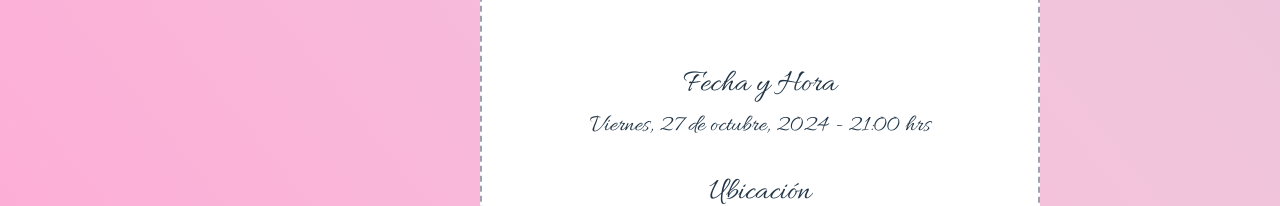
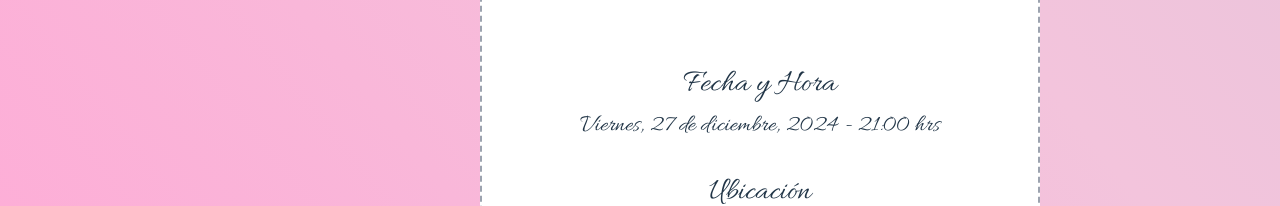
Before and after one commit to FabianCordobes/xvparty, a React (Vite) app: page / in a window 1280 px wide. Shown: the part 916-1122 px from the top of the page. Built offline with nearby package versions, Linux system fonts and the light colour scheme.

Commit message:
ultimos cambios

```diff
--- a/src/components/DetailsSection.jsx
+++ b/src/components/DetailsSection.jsx
@@ -56,7 +56,7 @@ const DetailsSection = () => {
           transition={{ duration: 0.8, delay: 0.6 }}
         >
           <h3 className="text-[2rem] font-extrabold">Fecha y Hora</h3>
-          <p className="text-[1.5rem]">Viernes, 27 de octubre, 2024 - 21:00 hrs</p>
+          <p className="text-[1.5rem]">Viernes, 27 de diciembre, 2024 - 21:00 hrs</p>
         </motion.div>
 
         {/* Ubicación con animación */}
```
